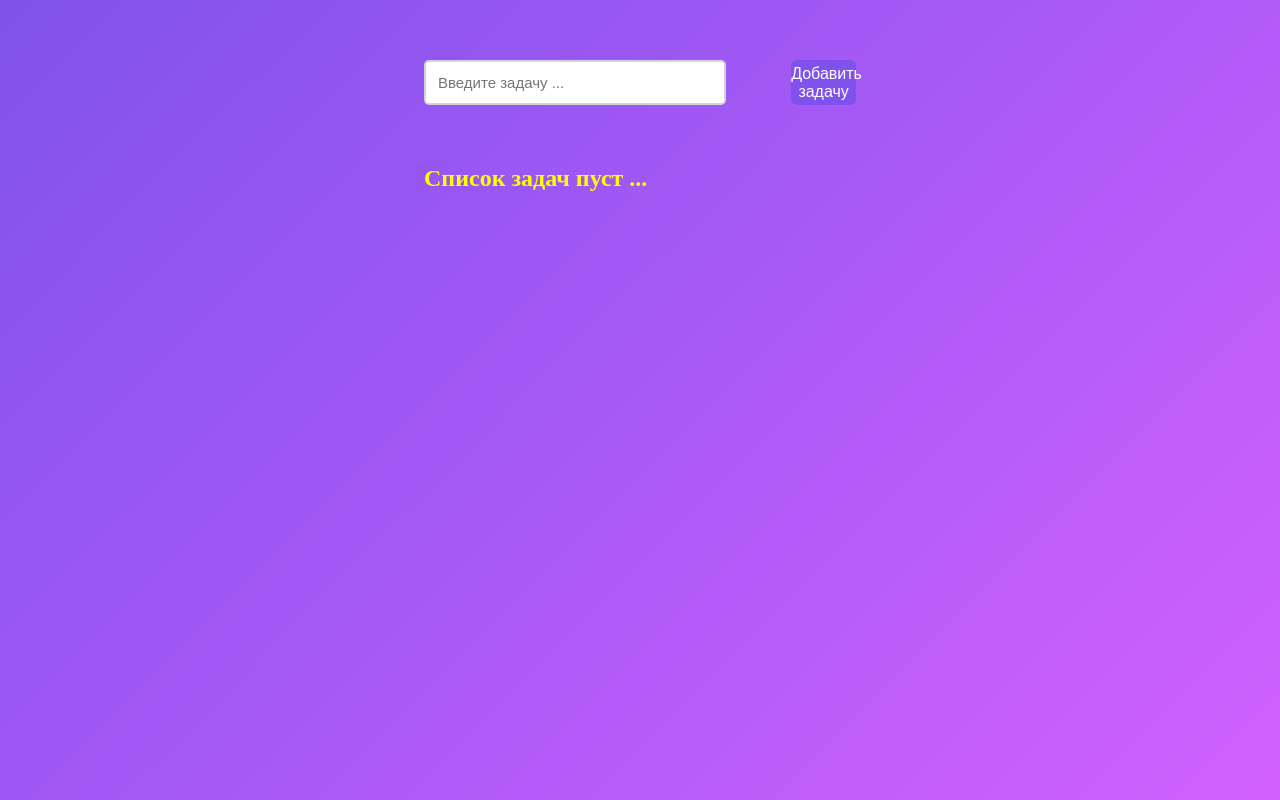
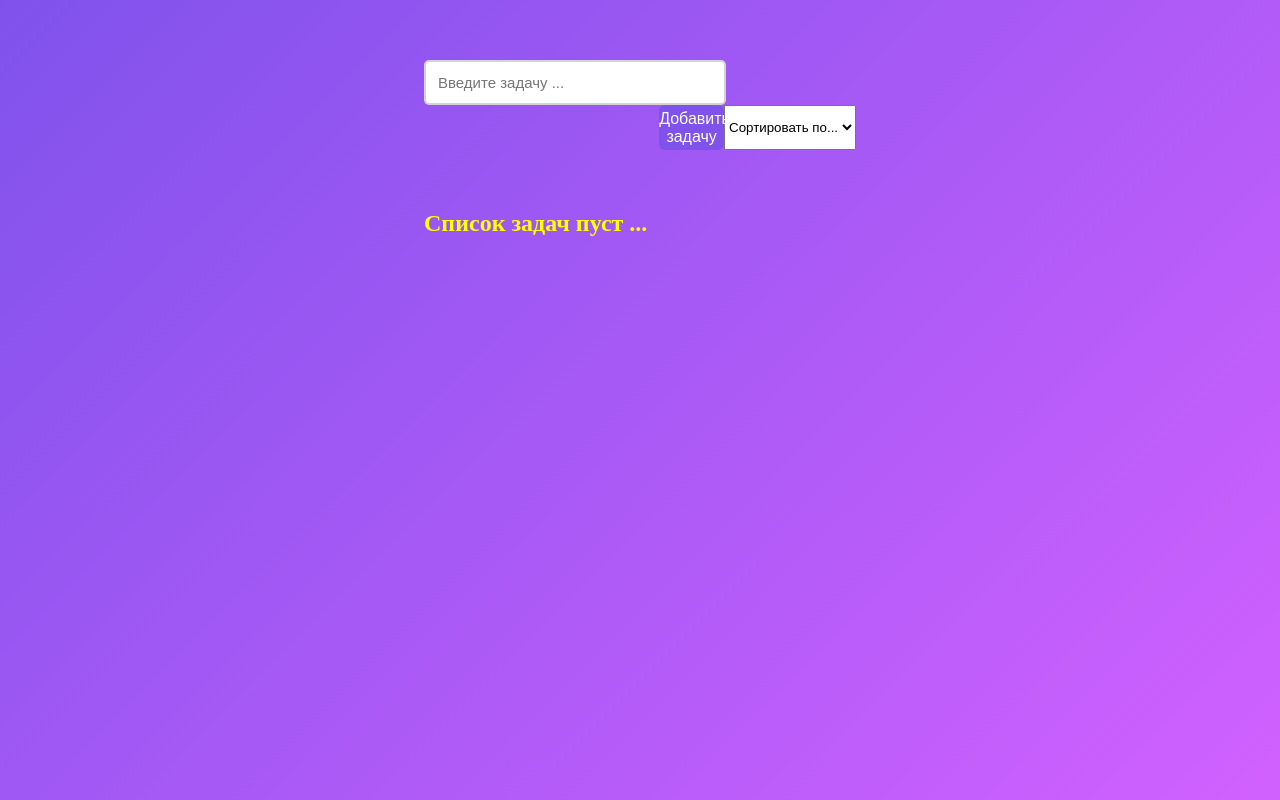
Before and after one commit to skr1pt11/vueToDoList, a Vue app: page / in a window 1280 px wide. Built offline with nearby package versions, Linux system fonts and the light colour scheme.

Commit message:
SelectedSort

```diff
--- a/src/App.vue
+++ b/src/App.vue
@@ -1,7 +1,10 @@
 <template>
   <div class="container">
     <my-input v-model="task" />
-    <my-button @click="addTask">Добавить задачу</my-button>
+    <div class="btns">
+      <my-button @click="addTask">Добавить задачу</my-button>
+      <task-selector v-model="selectedSort" :options="sortOptions" />
+    </div>
     <task-list :tasks="tasks" @remove="deleteTask" />
   </div>
 </template>
@@ -15,6 +18,17 @@ export default {
   },
   data() {
     return {
+      selectedSort: "",
+      sortOptions: [
+        {
+          value: "text",
+          name: "По названию",
+        },
+        {
+          value: "time",
+          name: "По дате",
+        },
+      ],
       task: "",
       elementForAdd: {},
       tasks: [],
@@ -34,7 +48,7 @@ export default {
       this.elementForAdd.time = timeString;
       this.elementForAdd.id = Date.now();
       this.elementForAdd.text = this.task;
-      this.elementForAdd.status = 'Нет';
+      this.elementForAdd.status = "Нет";
       this.tasks.push(this.elementForAdd);
       this.task = "";
       this.elementForAdd = {
@@ -45,6 +59,13 @@ export default {
       };
     },
   },
+  watch:{
+    selectedSort(newValue){
+      this.tasks.sort((task1, task2)=>{
+        return task1[newValue].localeCompare(task2[newValue])
+      })
+    }
+  }
 };
 </script>
 <style>
@@ -69,4 +90,8 @@ body {
   top: 30px;
   padding: 30px 40px;
 }
+.btns {
+  display: flex;
+  justify-content: flex-end;
+}
 </style>
--- /dev/null
+++ b/src/UI/TaskSelector.vue
@@ -0,0 +1,28 @@
+<template>
+  <select :value="modelValue" @change="changeOption">
+    <option disabled value="">Сортировать по...</option>
+    <option v-for="option in options" :key="option.value" :value="option.value">
+      {{ option.name }}
+    </option>
+  </select>
+</template>
+<script>
+export default {
+  name: "task-selector",
+  props: {
+    modelValue: {
+      type: String,
+    },
+    options: {
+      type: Array,
+      default: () => [],
+    },
+  },
+  methods: {
+    changeOption(event) {
+      this.$emit("update:modelValue", event.target.value);
+    },
+  },
+};
+</script>
+<style></style>
--- a/src/UI/index.js
+++ b/src/UI/index.js
@@ -1,3 +1,4 @@
 import MyButton from "@/UI/MyButton.vue";
 import MyInput from "@/UI/MyInput.vue";
-export default [MyButton, MyInput]
+import TaskSelector from "@/UI/TaskSelector.vue";
+export default [MyButton, MyInput, TaskSelector];
```
